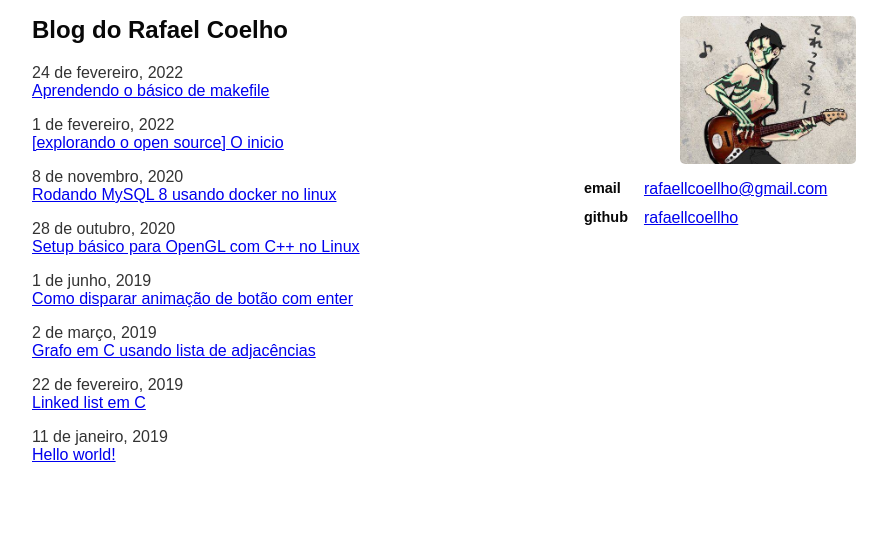
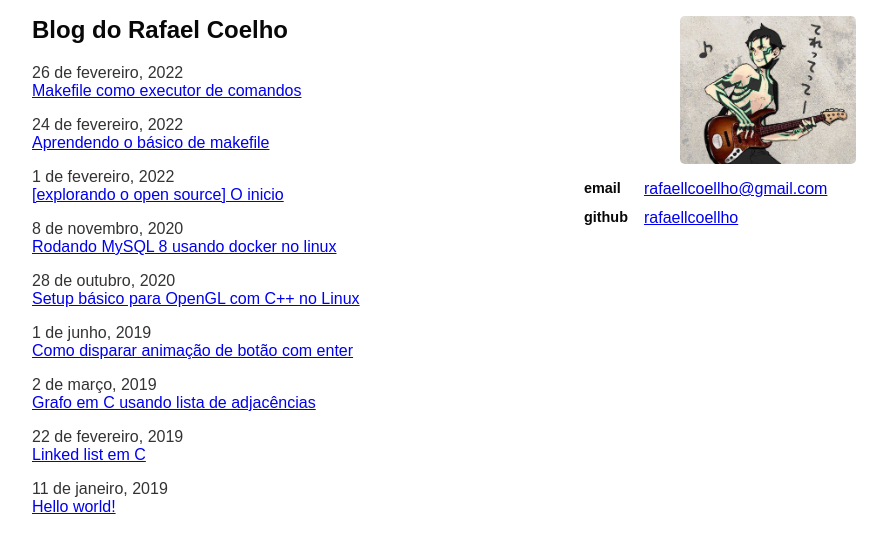
Before and after one commit to rafaellcoellho/rafaellcoellho.github.io, a Jekyll site: the page built from index.markdown, in a window 1280 px wide. Shown: the top 553 px of the page, without its empty margins (148-1035 px from the left). Built offline with Jekyll 4.4.1, drawn with Linux system fonts in a browser that asks for light colours.

Commit message:
chore(posts): cria postagem de makefile-como-executor-de-comandos

```diff
--- a/_drafts/makefile-como-executor-de-comandos.markdown
+++ b/_posts/2022-02-26-makefile-como-executor-de-comandos.markdown
@@ -1,5 +1,6 @@
 ---
 title: "Makefile como executor de comandos"
+date: 2022-02-26 23:34:29
 layout: post
 ---
 
```
Also changed, not shown: 1 other file.
